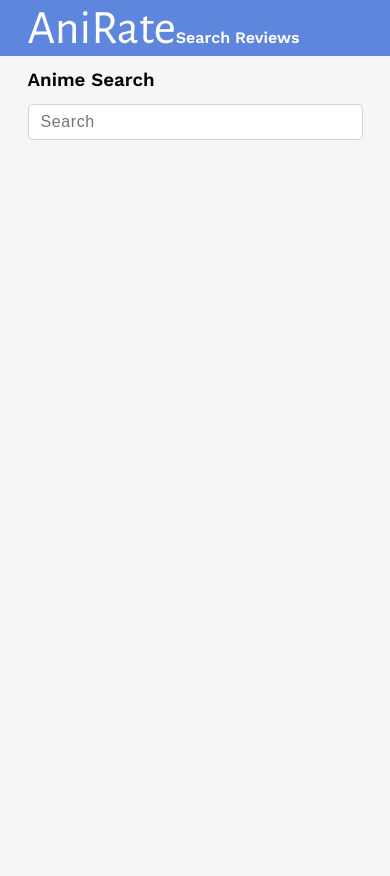
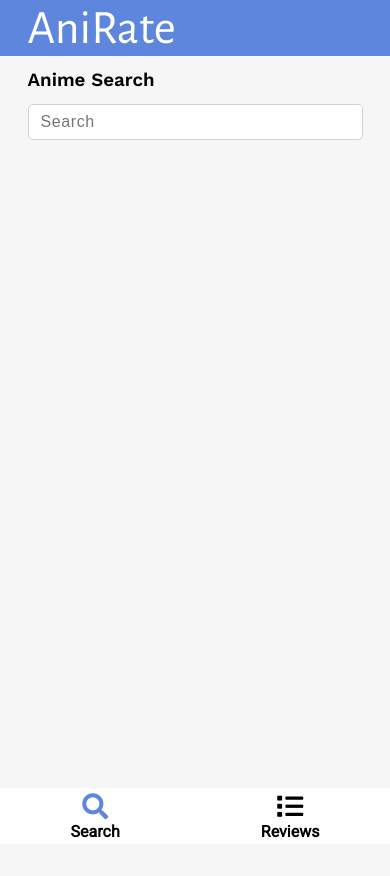
Before and after one commit to NickANewton/ajax-project, a website: page index.html in a window 390 px wide. Drawn offline with nearby package versions, Linux system fonts and the light colour scheme.

Commit message:
Task List 9, 10: Added mobile nav bar and anchors.

```diff
--- a/css/reset.css
+++ b/css/reset.css
@@ -9,6 +9,7 @@ body {
 h1,
 h3,
 h4,
+h5,
 p,
 ul,
 li {
--- a/css/styles.css
+++ b/css/styles.css
@@ -15,6 +15,10 @@ p {
   font-size: 16px;
 }
 
+.font-size-26 {
+  font-size: 26px;
+}
+
 .button-styles-all {
   width: 85px;
   height: 30px;
@@ -24,6 +28,10 @@ p {
   font-weight: 100;
   font-size: 12px;
   letter-spacing: 1px;
+}
+
+.text-color-blue {
+  color: #5e86dd;
 }
 
 .lh-18 {
@@ -136,7 +144,7 @@ p {
   text-align: right;
 }
 
-.mobile-search-btn-hidden {
+.mobile-hidden {
   display: none;
 }
 
@@ -162,6 +170,10 @@ p {
   background-color: white;
 }
 
+.position-fixed {
+  position: fixed;
+}
+
 .mobile-width-335 {
   width: 335px;
 }
@@ -176,6 +188,11 @@ p {
 
 .align-baseline {
   align-items: baseline;
+}
+
+.bottom-nav {
+  position: fixed;
+  bottom: 0;
 }
 
 @media screen and (min-width: 768px) {
@@ -224,6 +241,10 @@ p {
   .desktop-review-img-div {
     width: max-content;
   }
+
+  .desktop-hidden {
+    display: none;
+  }
 }
 
 .font-alegreya-sans {
--- a/index.html
+++ b/index.html
@@ -19,12 +19,12 @@
 </head>
 <body class="bg-grey font-roboto">
   <header class="bg-blue mb-13">
-    <div class="row height-56 container display-flex">
+    <div class="row height-56 container">
       <div class="col-full display-flex align-baseline text-white">
         <div>
           <h1 class="font-alegreya-sans font-size-48">AniRate</h1>
         </div>
-        <div class="font-work-sans font-size-16 margin-left">
+        <div class="font-work-sans font-size-16 margin-left mobile-hidden desktop-display-inline">
           <a href="#" data-view="search" class="text-decor-none text-white">Search</a>
           <a href="#" data-view="reviews" class="text-decor-none text-white margin-left">Reviews</a>
         </div>
@@ -45,7 +45,7 @@
           <form id="searchForm">
             <div class="display-flex align-center">
               <input required="true" class="search-bar border-radius-5 font-size-16 text-color-grey" type="search" placeholder="Search">
-              <button class="mobile-search-btn-hidden desktop-search-btn button-styles-all desktop-displan-inline">SEARCH</button>
+              <button class="mobile-hidden desktop-search-btn button-styles-all desktop-display-inline">SEARCH</button>
             </div>
           </form>
         </div>
@@ -146,6 +146,20 @@
         </div>
       </div>
   </main>
+  <footer>
+    <div class="row desktop-hidden">
+      <div class="col-full bottom-nav background-white">
+        <ul class="display-flex space-around mobile-text-center height-56 align-center font-size-26 li-styles-all">
+          <li data-view="search">
+            <i class="fas fa-search text-color-blue"></i>
+            <h5 class="font-size-16">Search</h5>
+          </li>
+          <li data-view="reviews">
+            <i class="fas fa-list"></i>
+            <h5 class="font-size-16">Reviews</h5>
+          </li>
+      </div>
+  </footer>
   <script src="js/data.js"></script>
   <script src="js/main.js"></script>
 </body>
```
